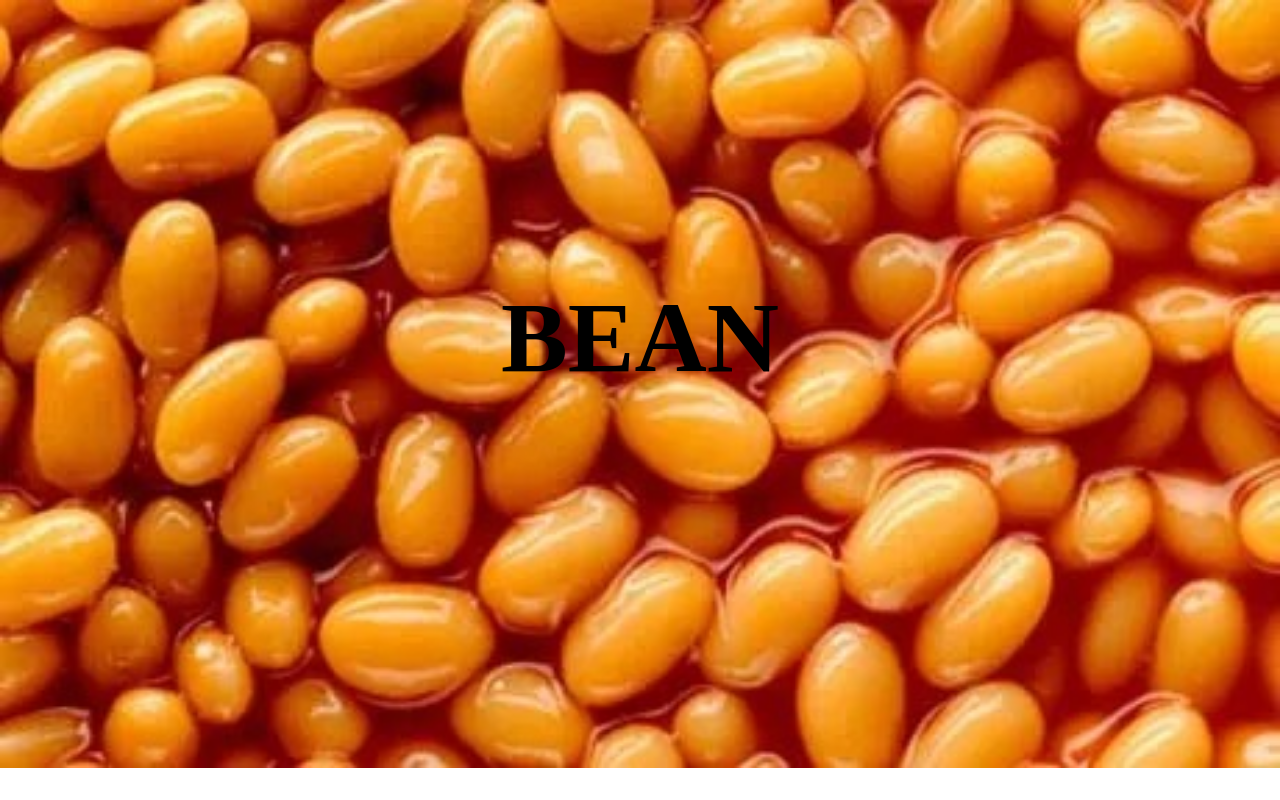
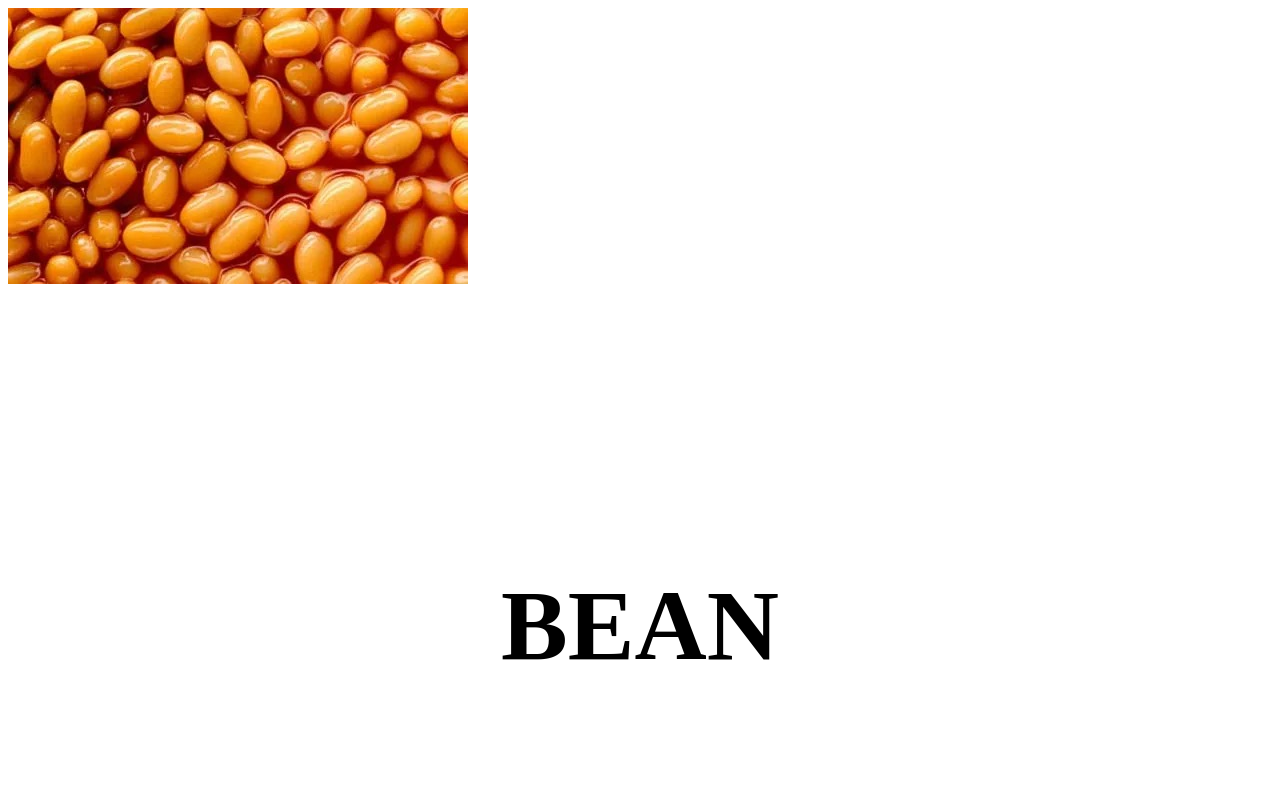
Before and after one commit to agenericapple/btd6, a plain HTML site: page index.html in a window 1280 px wide. Drawn offline with Linux system fonts and the light colour scheme.

Commit message:
Update index.html

```diff
--- a/index.html
+++ b/index.html
@@ -6,6 +6,7 @@
 
 </head>
 <body id="bodyEl">
+	<img src="assets/beans.png">
     <h1 id="title"></h1>
 
     <style>
@@ -13,11 +14,6 @@
             text-align: center;
             margin-top: 50px;
             font-size: 100px;
-        }
-	body {
-            background-image: url('assets/beans.png');
-            background-repeat: no-repeat;
-            background-size: cover;
         }
     </style>
     <script>
```
